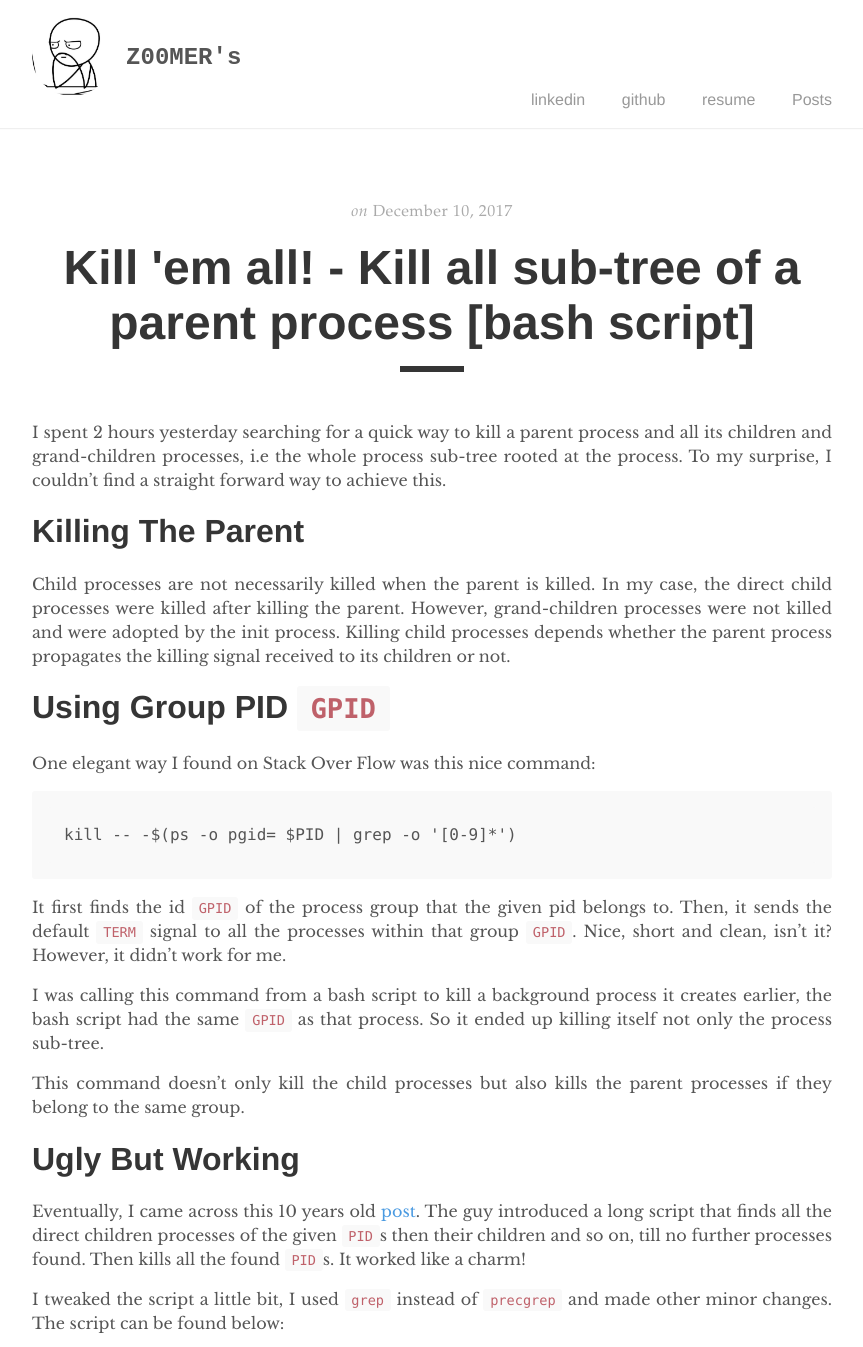
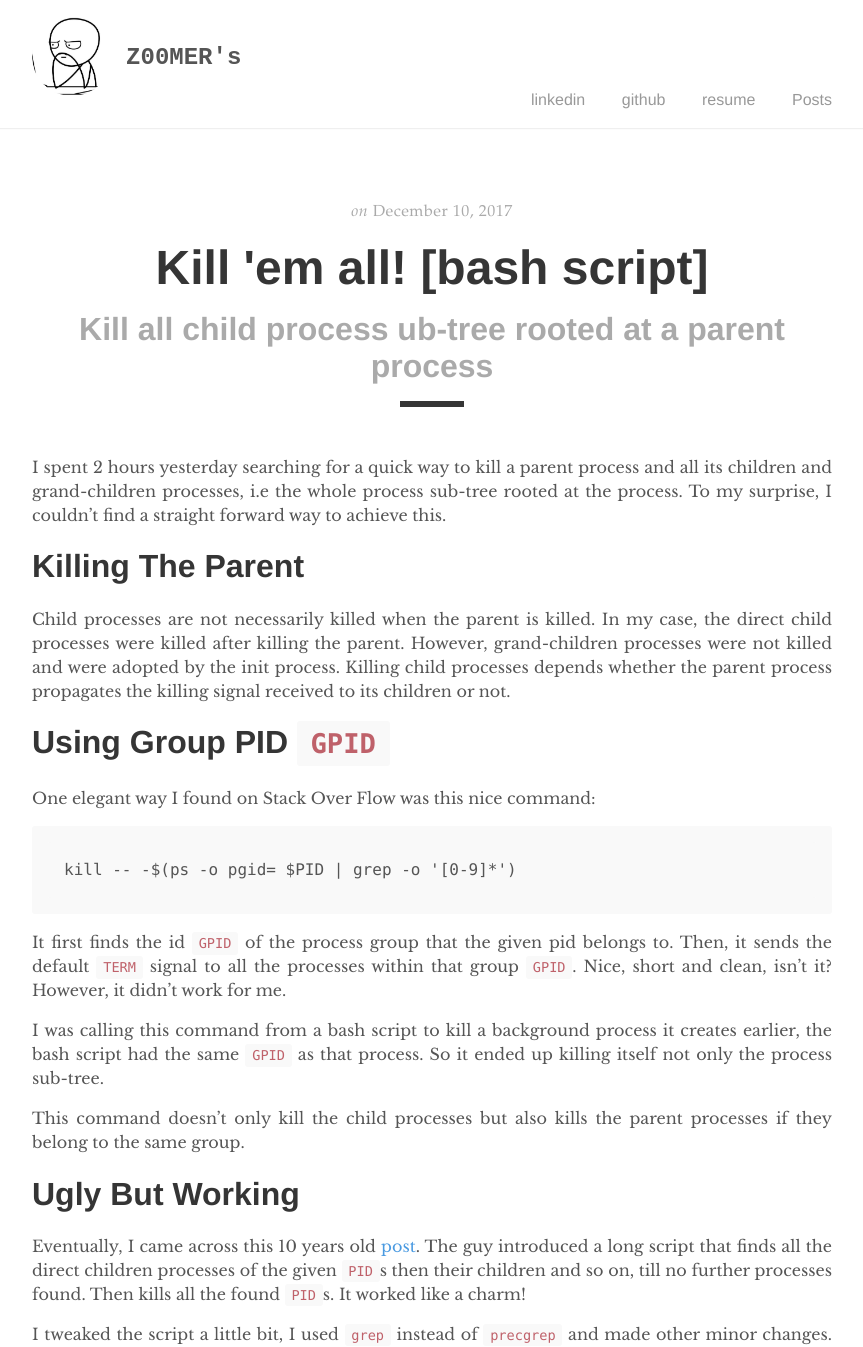
Before and after one commit to HazemSamir/HazemSamir.github.io, a Jekyll site: the page built from _posts/2017-12-10-kill-em-all-bash-script.md, in a window 1280 px wide, cut to the strip 0-1347 px from the top of the page. Shown: the whole strip, without its empty margins (208-1071 px from the left). Built offline with Jekyll 4.4.1, drawn with Linux system fonts in a browser that asks for light colours.

Commit message:
Add subtitle

```diff
--- a/_posts/2017-12-10-kill-em-all-bash-script.md
+++ b/_posts/2017-12-10-kill-em-all-bash-script.md
@@ -1,6 +1,7 @@
 ---
 layout: post
-title: "Kill 'em all! - Kill all sub-tree of a parent process [bash script]"
+title: "Kill 'em all! [bash script]"
+subtitle: "Kill all child process ub-tree rooted at a parent process"
 date: 2017-12-10
 ---
 
```
